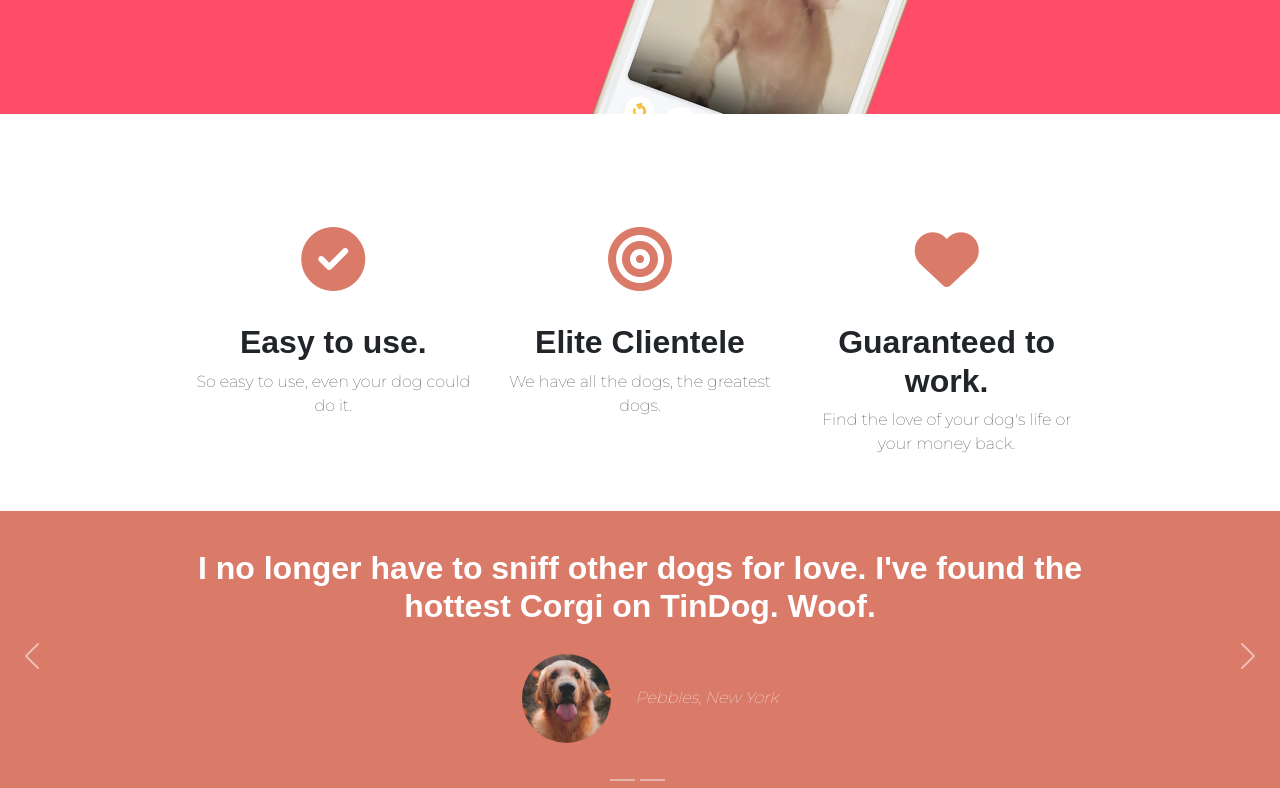
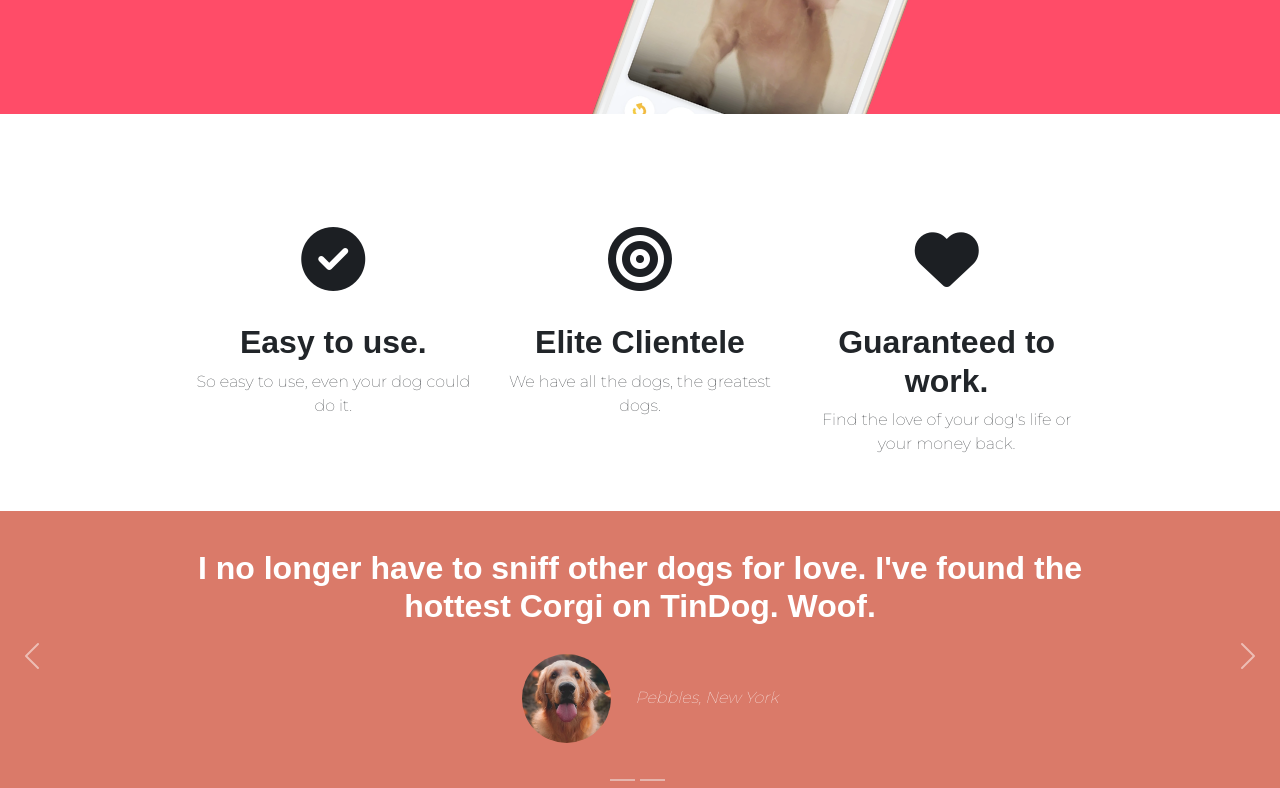
Before and after one commit to elmira26/tindog, a plain HTML site: page index.html in a window 1280 px wide. Shown: the part 506-1294 px from the top of the page. Drawn offline with nearby package versions, Linux system fonts and the light colour scheme.

Commit message:
fas color change to dark

```diff
--- a/css/styles.css
+++ b/css/styles.css
@@ -72,7 +72,7 @@ h3 {
 }
 
 .fas {
-  color: #da7a69;
+  color: #1c1f23;
   font-size: 4rem;
   width: 100%;
 
```
